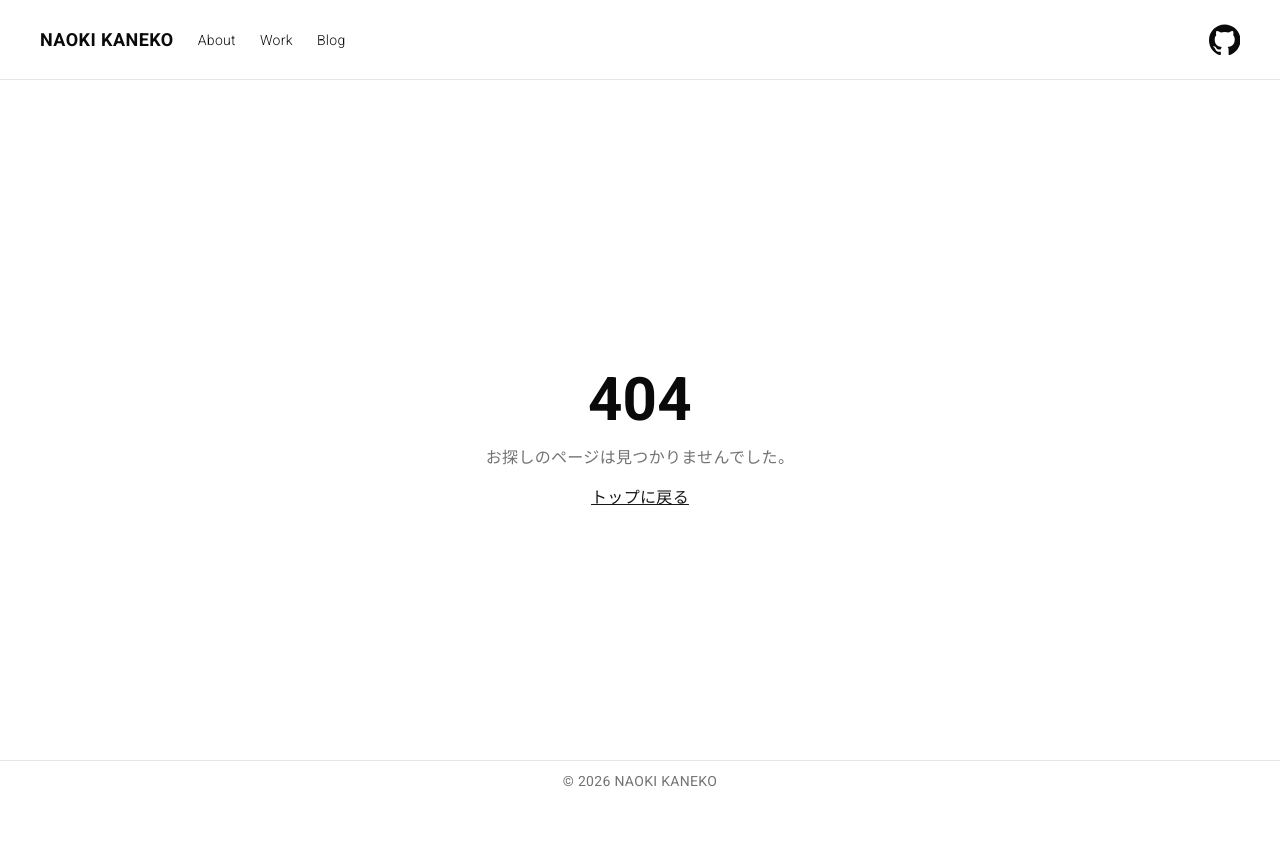
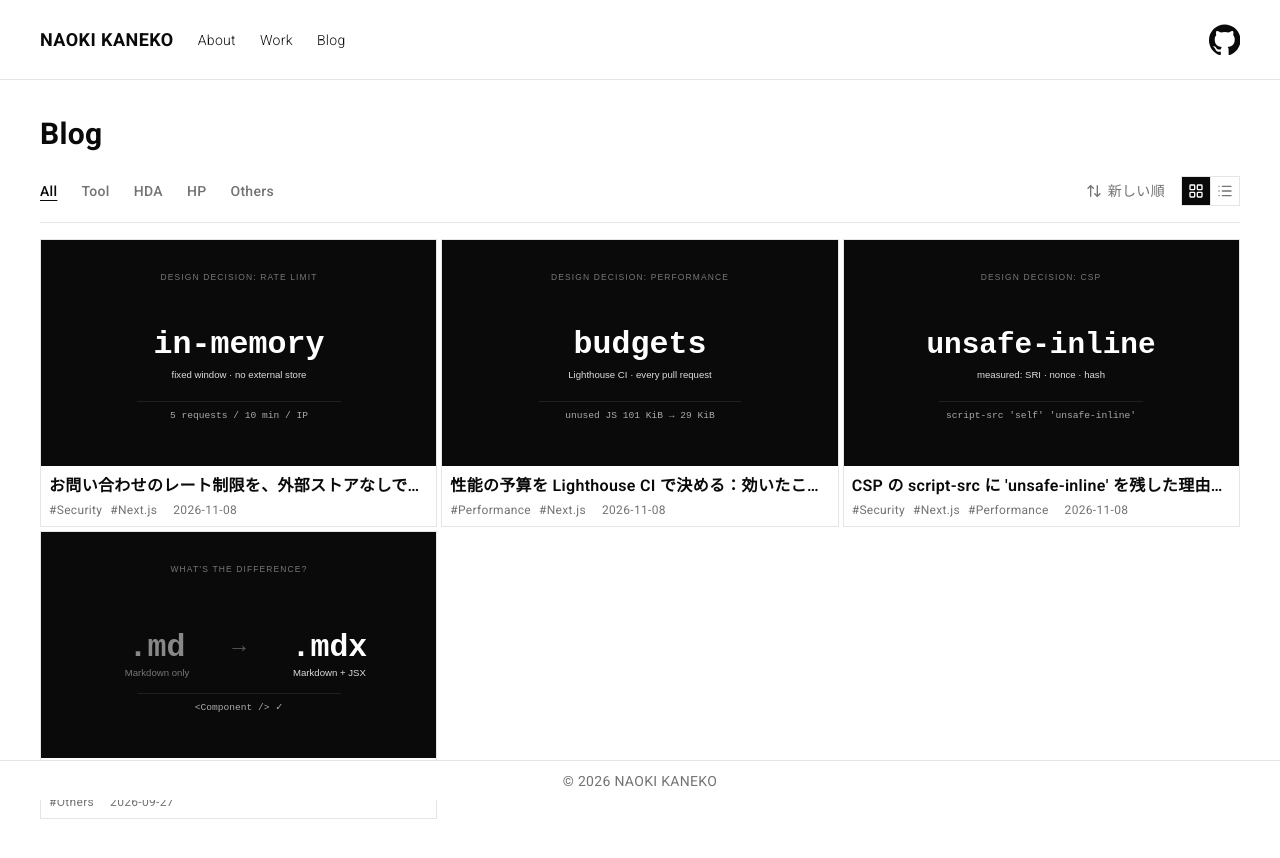
Before and after one commit to nokgc333/naokikaneko, a Next.js app: page /blog in a window 1280 px wide. Before the commit this address had no page. Shown: the top 858 px of the page. Built offline with nearby package versions, Linux system fonts and the light colour scheme.

Commit message:
feat: show every article on the blog index

```diff
--- /dev/null
+++ b/src/app/blog/page.tsx
@@ -0,0 +1,25 @@
+import type { Metadata } from "next";
+import { getEntries } from "@/lib/content";
+import CategoryFilter from "@/components/category-filter";
+
+export const metadata: Metadata = {
+  title: "Blog",
+  description: "Naoki Kaneko | Tech Blog",
+  alternates: { canonical: "/blog" },
+};
+
+export default function BlogPage() {
+  const entries = getEntries("blog");
+
+  return (
+    <main className="mx-auto w-full max-w-7xl py-6 lg:py-9">
+      <CategoryFilter
+        entries={entries}
+        hrefPrefix="/blog"
+        cardType="blog"
+        gridClassName="mx-auto w-fit max-w-7xl grid-cols-[minmax(0,424px)] gap-1 sm:grid-cols-[repeat(2,minmax(0,424px))] lg:grid-cols-[repeat(3,minmax(0,424px))]"
+        title="Blog"
+      />
+    </main>
+  );
+}
```
Also changed, not shown: 1 other file (tests, documents, lock files or other folders).
